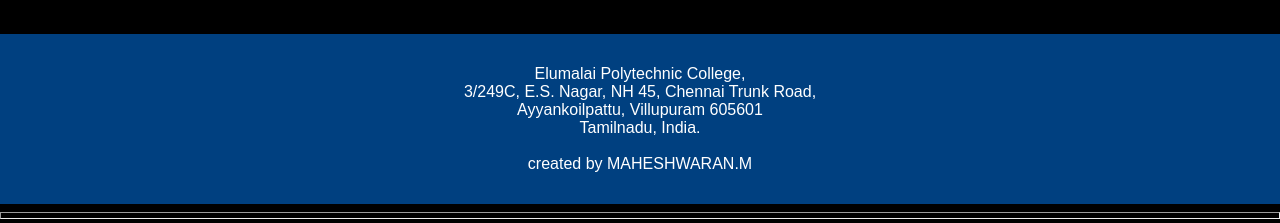
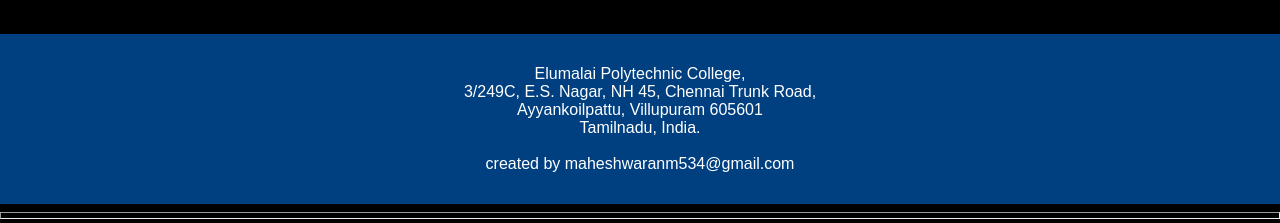
Before and after one commit to maheshwaranm534/html-css, a plain HTML site: page index.html in a window 1280 px wide. Shown: the part 1314-1537 px from the top of the page. Drawn offline with Linux system fonts and the light colour scheme.

Commit message:
Update index.html

```diff
--- a/index.html
+++ b/index.html
@@ -84,7 +84,7 @@
   3/249C, E.S. Nagar, NH 45, Chennai Trunk Road,<br>
   Ayyankoilpattu, Villupuram  605601<br>
   Tamilnadu, India.<br><br>
-  created by MAHESHWARAN.M</p>
+  created by maheshwaranm534@gmail.com</p>
 </footer>
 <hr style="height:5px;">
 
```
